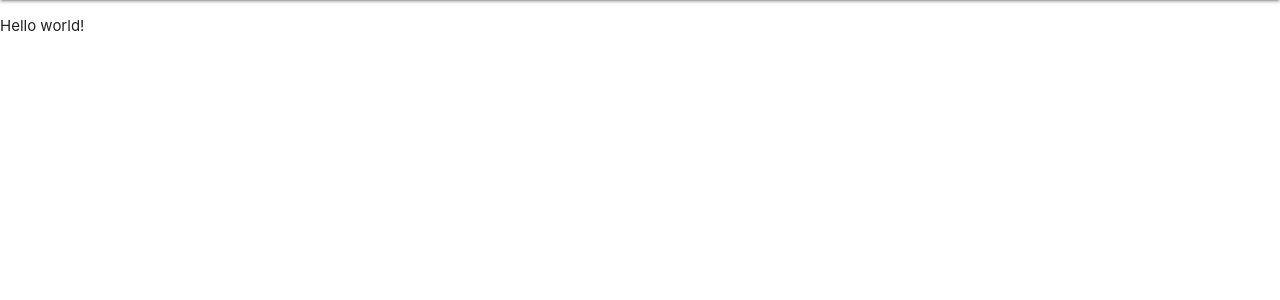
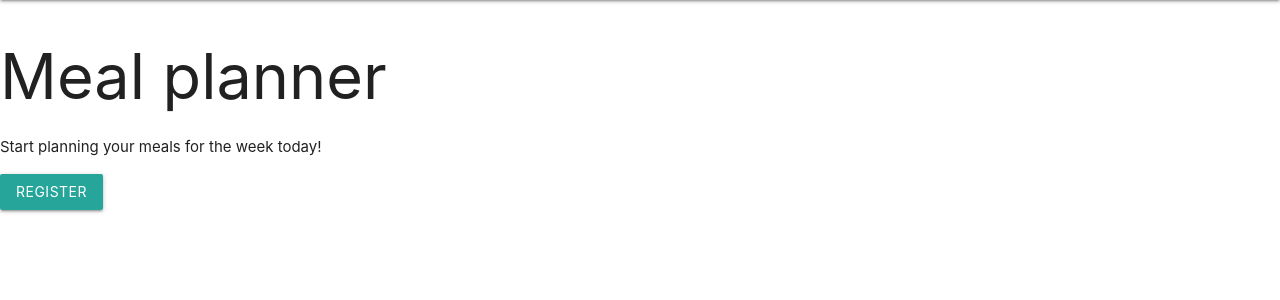
Before and after one commit to 4n4ru/CI-PP4-Meal-Planner, a Django app: page / in a window 1280 px wide. Shown: the part 64-364 px from the top of the page. Run offline with Django 3.2, Linux system fonts and the light colour scheme.

Commit message:
Feat: Add signup call to action on index.html

```diff
--- a/templates/index.html
+++ b/templates/index.html
@@ -1,6 +1,8 @@
 {% extends 'base.html' %}
 {% block content %}
 
-<p>Hello world!</p>
+<h1>Meal planner</h1>
+<p>Start planning your meals for the week today!</p>
+<a class="btn" href="{% url 'account_signup' %}">Register</a>
 
 {% endblock %}
```
